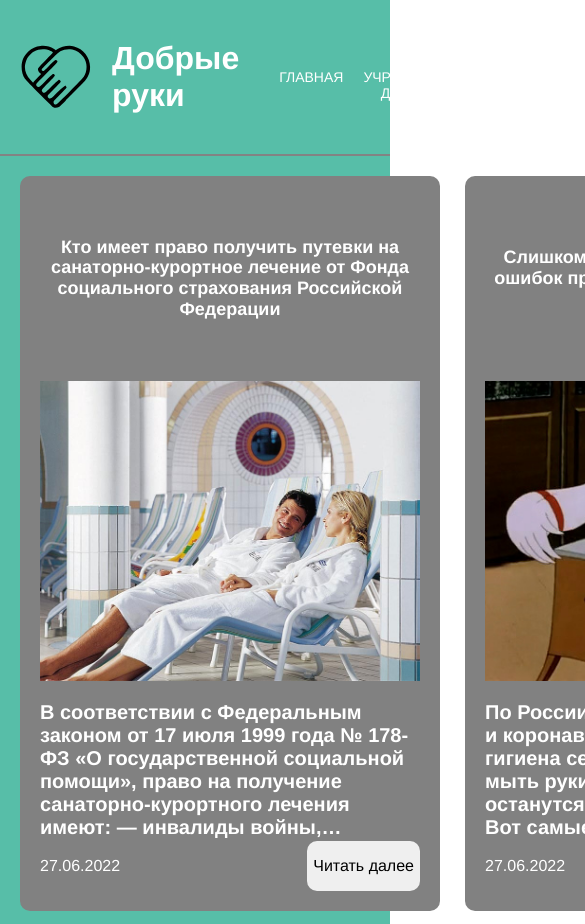
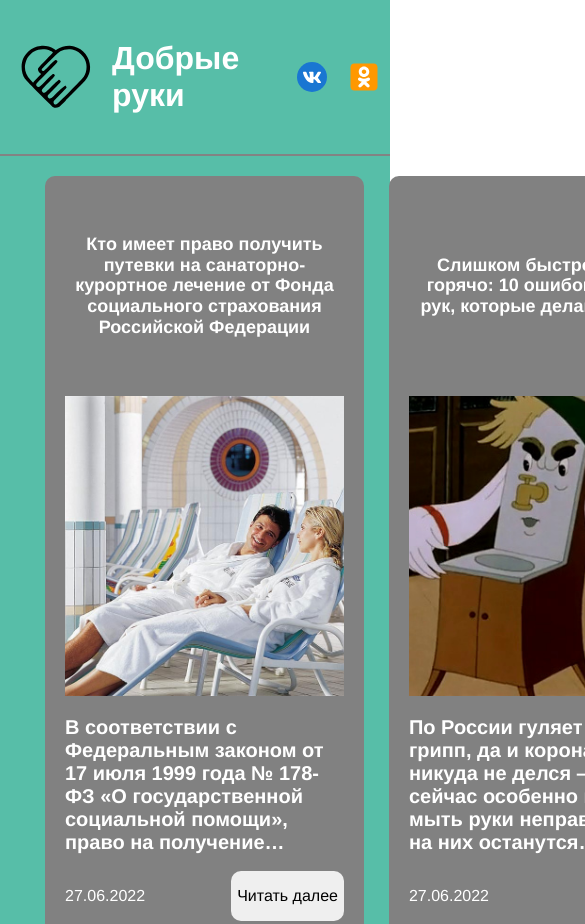
Before and after one commit to bossmityab612/kind-hands, a plain HTML site: page index.html in a window 390 px wide. Shown: the top 924 px of the page, 585 px wide, since content can reach past the window. Drawn offline with Linux system fonts and the light colour scheme.

Commit message:
style: added mwdia-queries

```diff
--- a/blocks/content/content.css
+++ b/blocks/content/content.css
@@ -5,3 +5,10 @@
   justify-content: space-between;
   max-width: 1440px;
 }
+
+@media screen and (max-width: 1024px) {
+  .content {
+    flex-direction: column;
+    align-items: center;
+  }
+}
--- a/blocks/header/__navigation/header__navigation.css
+++ b/blocks/header/__navigation/header__navigation.css
@@ -8,3 +8,9 @@
   align-items: baseline;
   text-align: center;
 }
+
+@media screen and (max-width: 768px) {
+  .header__navigation {
+    display: none;
+  }
+}
--- a/blocks/navigation/navigation.css
+++ b/blocks/navigation/navigation.css
@@ -2,6 +2,12 @@
   display: flex;
   flex-direction: column;
   /* width: 35%; */
-  margin-left: 20px;
+  /* margin-left: 20px; */
   /* padding-left: 40px; */
 }
+
+@media screen and (max-width: 1024px) {
+  .navigation {
+    padding-top: 30px;
+  }
+}
--- a/blocks/news/__block/news__block.css
+++ b/blocks/news/__block/news__block.css
@@ -4,5 +4,5 @@
   padding: 20px;
   display: flex;
   flex-direction: column;
-  /* max-width: 420px; */
+  max-width: 420px;
 }
--- a/blocks/news/__date-button/news__date-button.css
+++ b/blocks/news/__date-button/news__date-button.css
@@ -2,4 +2,5 @@
   display: flex;
   justify-content: space-between;
   margin: 0;
+  padding-top: 15px;
 }
--- a/blocks/news/__grid-block/news__grid-block.css
+++ b/blocks/news/__grid-block/news__grid-block.css
@@ -1,4 +1,4 @@
 .news__grid-block {
-  /* width: 65%; */
+  width: 80%;
   margin-right: 20px;
 }
--- a/blocks/news/__title/_link/news__title_link.css
+++ b/blocks/news/__title/_link/news__title_link.css
@@ -1,6 +1,10 @@
 .news__title_link {
   text-decoration: none;
   color: #fff;
+  display: flex;
+  align-items: center;
+  min-height: 145px;
+
 }
 
 .news__title_link:hover {
--- a/blocks/news/__title/news__title.css
+++ b/blocks/news/__title/news__title.css
@@ -4,15 +4,17 @@
   font-size: 24px;
   width: 100%;
   /* height: max-content; */
-  min-height: 165px;
+  /* min-height: 155px; */
   display: flex;
   text-align: center;
   align-items: center;
   justify-content: center;
+  min-height: 220px;
 }
 
-@media screen and (max-width: 1024px) {
+@media screen and (max-width: 1280px) {
   .news__title {
     font-size: 18px;
+    min-height: 180px;
   }
 }
--- a/blocks/news/news.css
+++ b/blocks/news/news.css
@@ -1,9 +1,10 @@
 .news {
   width: 100%;
   display: grid;
-  grid-template-columns: repeat(2, 420px);
+  grid-template-columns: repeat(2, 1fr);
   grid-template-rows: repeat(3, 1fr);
   justify-content: space-around;
   justify-items: center;
   gap: 25px;
+  max-width: 780px;
 }
```
Also changed, not shown: index.html (+1 -1 lines), blocks/header/header.css (line endings or trailing spaces).
